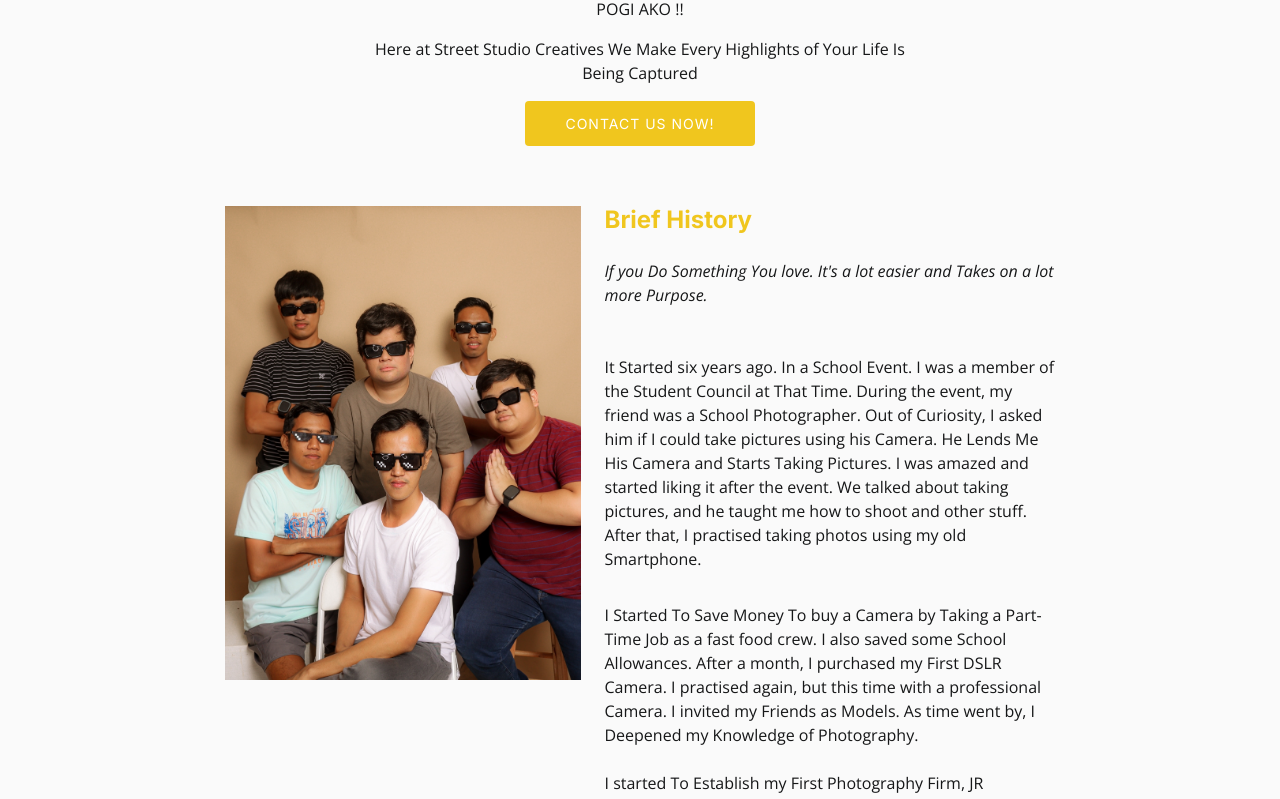
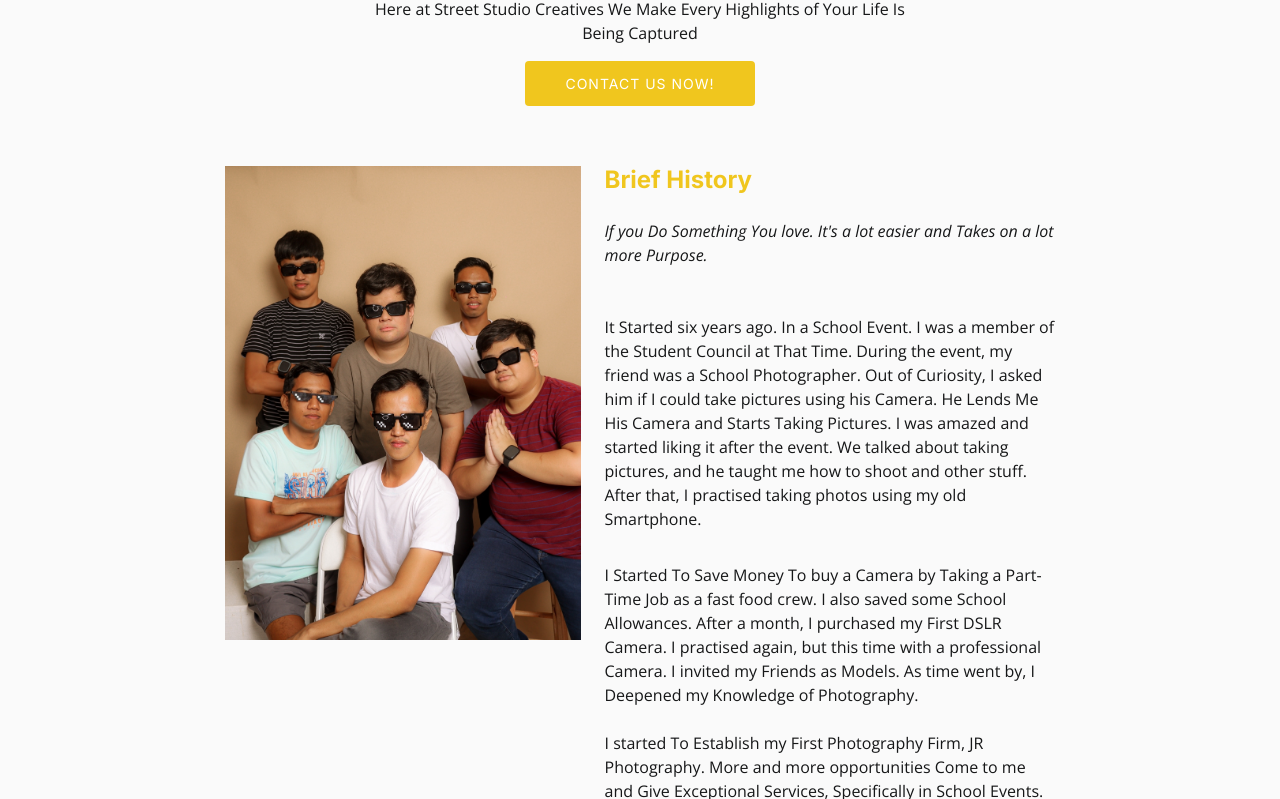
Before and after one commit to LSgroup15/LS-DEV-Proj.-1-Ver-2.1, a plain HTML site: page about.html in a window 1280 px wide. Shown: the part 198-997 px from the top of the page. Drawn offline with nearby package versions, Linux system fonts and the light colour scheme.

Commit message:
tinanggal na

```diff
--- a/about.html
+++ b/about.html
@@ -86,7 +86,6 @@
         <div class="row d-flex justify-content-center">
           <div class="col-lg-6 text-center">
             <h2>About</h2>
-            <p>POGI AKO !!</p>
             <p>Here at Street Studio Creatives We Make Every Highlights of Your Life Is Being Captured</p>
             <a class="cta-btn" href="contact.html">Contact us Now!</a>
           </div>
```
